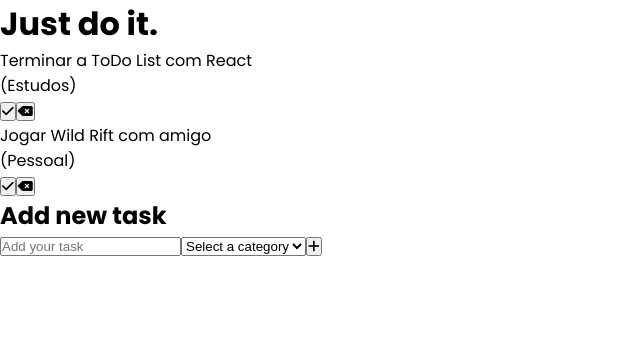
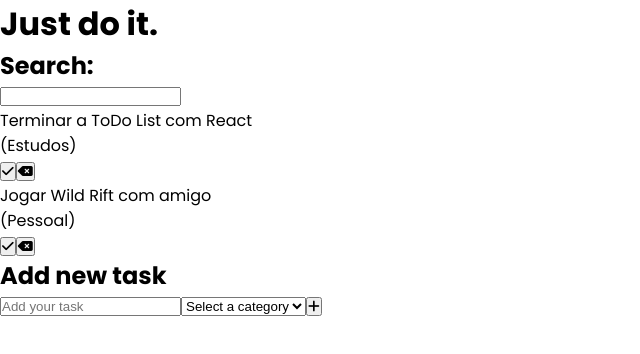
Before and after one commit to codebyveronica/ToDo-React, a React (Vite) app in the folder todo/: page / in a window 1280 px wide. Shown: the top 354 px of the page, without its empty margins (0-640 px from the left). Built offline with nearby package versions, Linux system fonts and the light colour scheme.

Commit message:
add search functionality
I added a search bar and a functionality linked to it to search for tasks with specific words

```diff
--- a/todo/src/App.jsx
+++ b/todo/src/App.jsx
@@ -1,6 +1,9 @@
 import { useState } from "react";
+
 import ToDo from "./components/ToDo";
 import ToDoForm from "./components/ToDoForm";
+import Search from "./components/Search";
+
 import "./App.css";
 
 function App() {
@@ -18,6 +21,8 @@
       isCompleted: false,
     },
   ]);
+
+  const [search, setSearch] = useState("");
 
   const addToDo = (text, category) => {
     const newTodos = [
@@ -52,8 +57,13 @@
   return (
     <div>
       <h1>Just do it.</h1>
+      <Search search={search} setSearch={setSearch} />
       <div className="todo-list">
-        {todos.map((todo) => (
+        {todos
+          .filter((todo) =>
+            todo.text.toLowerCase().includes(search.toLowerCase())
+          )
+          .map((todo) => (
             <ToDo
               key={todo.id}
               todo={todo}
--- /dev/null
+++ b/todo/src/components/Search.jsx
@@ -0,0 +1,10 @@
+const Search = ({ search, setSearch }) => {
+  return (
+    <div className="search">
+      <h2>Search:</h2>
+      <input type="text" value={search} onChange={(e) => setSearch(e.target.value)} />
+    </div>
+  );
+}
+
+export default Search;
```
Lines whose indentation alone changed are shown as unchanged.
